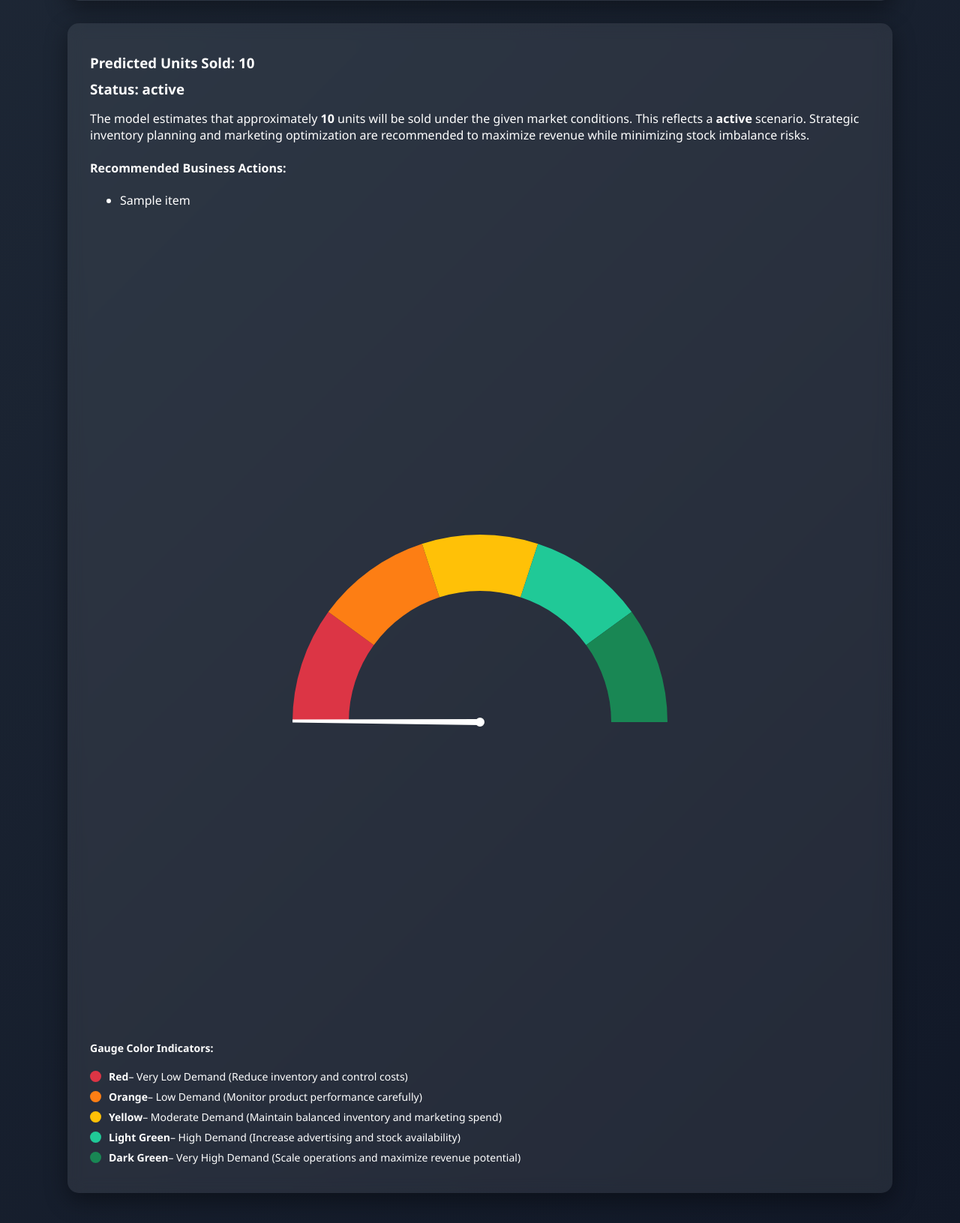
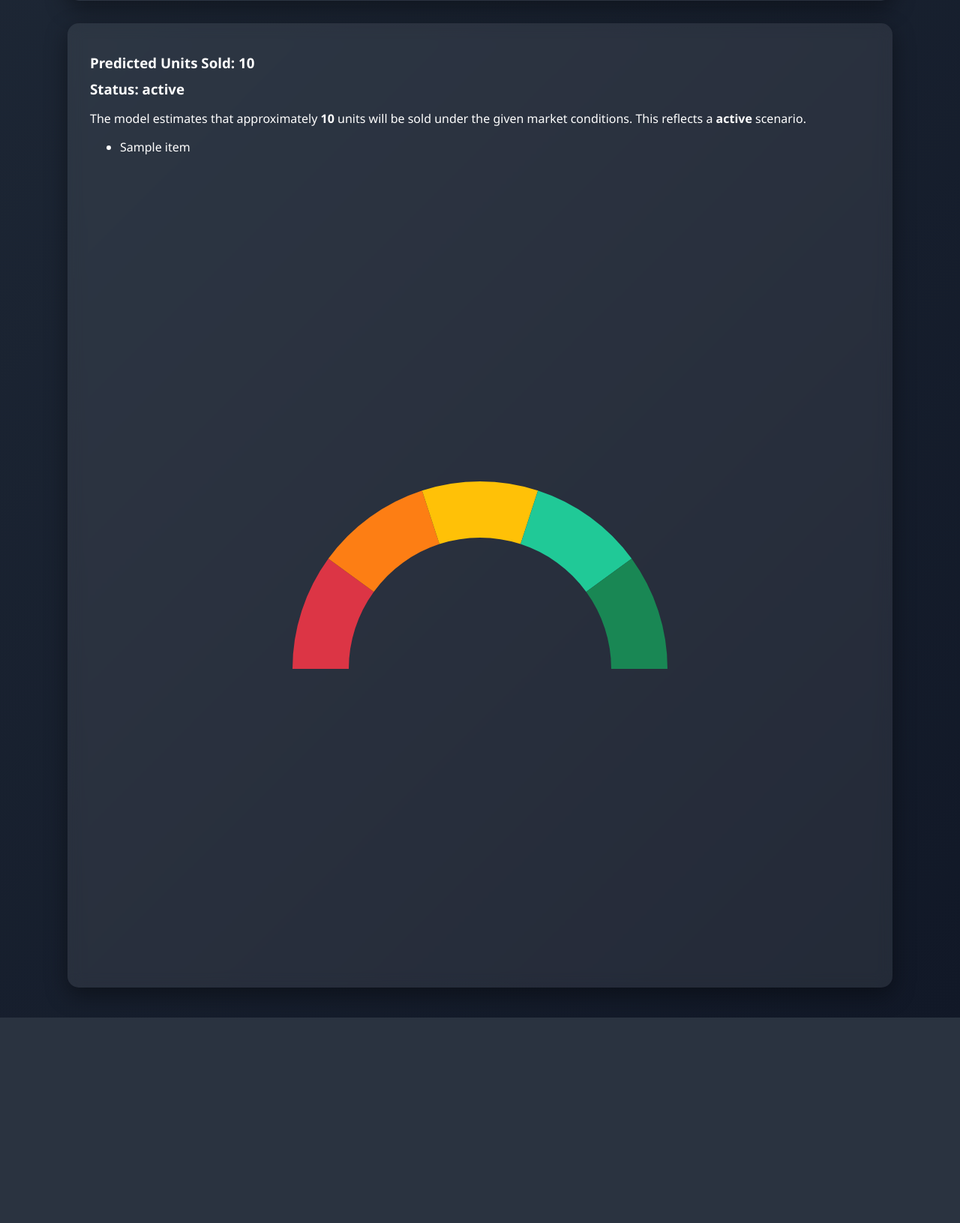
Before and after one commit to afnankhan123456/Ecommerce_demand_forecasting, a Flask app: template templates/index.html in a window 1280 px wide. Shown: the part 610-2241 px from the top of the page at 75% size. After the commit the page ends 1967 px from the top, so only its background shows below. Run offline with Flask 3, Linux system fonts and the light colour scheme; the template is opened without the code that fills it: most values are stand-ins (such as "Sample title", 1, 10 or a date in 2020); parts of the project's set-up code (start-up, migrations or seed data) failed here and were passed over.

Commit message:
Update index.html

```diff
--- a/templates/index.html
+++ b/templates/index.html
@@ -91,6 +91,15 @@
         ul {
             margin-top: 10px;
         }
+
+        .error-box {
+            background: #7f1d1d;
+            padding: 12px;
+            border-radius: 8px;
+            margin-bottom: 20px;
+            text-align: center;
+            color: #fff;
+        }
     </style>
 </head>
 
@@ -100,7 +109,14 @@
 
 <h2>Ecommerce Demand Forecast Dashboard</h2>
 
-<!-- 🔥 SINGLE INPUT FORM (Existing Preserved) -->
+<!-- 🔥 ERROR MESSAGE DISPLAY -->
+{% if error_message %}
+<div class="error-box">
+    {{ error_message }}
+</div>
+{% endif %}
+
+<!-- 🔥 SINGLE INPUT FORM -->
 <div class="card">
 <form method="POST">
 
@@ -133,18 +149,16 @@
 </form>
 </div>
 
-
-<!-- 🔥 BATCH FILE UPLOAD (New Added, Nothing Removed) -->
+<!-- 🔥 BATCH FILE UPLOAD -->
 <div class="card">
     <h3>Batch CSV Prediction</h3>
     <form method="POST" enctype="multipart/form-data">
-        <input type="file" name="file" accept=".csv" required>
+        <input type="file" name="file" id="fileInput" accept=".csv" required>
         <div class="center">
             <button type="submit">Upload CSV & Predict</button>
         </div>
     </form>
 </div>
-
 
 {% if prediction %}
 
@@ -157,11 +171,7 @@
 The model estimates that approximately
 <strong>{{ prediction }}</strong> units will be sold under the given market conditions.
 This reflects a <strong>{{ demand_status }}</strong> scenario.
-Strategic inventory planning and marketing optimization are recommended
-to maximize revenue while minimizing stock imbalance risks.
 </p>
-
-<h4>Recommended Business Actions:</h4>
 
 {% if recommendation %}
 <ul>
@@ -173,35 +183,6 @@ to maximize revenue while minimizing stock imbalance risks.
 
 <div class="center" style="margin-top:40px;">
     <canvas id="gaugeChart" style="max-width:500px;"></canvas>
-</div>
-
-<div class="legend">
-    <h4>Gauge Color Indicators:</h4>
-
-    <div class="legend-item">
-        <div class="legend-color" style="background:#dc3545;"></div>
-        <strong>Red</strong> – Very Low Demand (Reduce inventory and control costs)
-    </div>
-
-    <div class="legend-item">
-        <div class="legend-color" style="background:#fd7e14;"></div>
-        <strong>Orange</strong> – Low Demand (Monitor product performance carefully)
-    </div>
-
-    <div class="legend-item">
-        <div class="legend-color" style="background:#ffc107;"></div>
-        <strong>Yellow</strong> – Moderate Demand (Maintain balanced inventory and marketing spend)
-    </div>
-
-    <div class="legend-item">
-        <div class="legend-color" style="background:#20c997;"></div>
-        <strong>Light Green</strong> – High Demand (Increase advertising and stock availability)
-    </div>
-
-    <div class="legend-item">
-        <div class="legend-color" style="background:#198754;"></div>
-        <strong>Dark Green</strong> – Very High Demand (Scale operations and maximize revenue potential)
-    </div>
 </div>
 
 </div>
@@ -221,43 +202,10 @@ const data = {
     }]
 };
 
-const needlePlugin = {
-    id: 'needle',
-    afterDraw(chart) {
-        const {ctx, chartArea: {height}} = chart;
-        ctx.save();
-
-        const angle = Math.PI + (predictionValue / maxValue) * Math.PI;
-
-        const cx = chart.getDatasetMeta(0).data[0].x;
-        const cy = chart.getDatasetMeta(0).data[0].y;
-
-        ctx.translate(cx, cy);
-        ctx.rotate(angle);
-
-        ctx.beginPath();
-        ctx.moveTo(0, -4);
-        ctx.lineTo(height / 2 - 20, 0);
-        ctx.lineTo(0, 4);
-        ctx.fillStyle = 'white';
-        ctx.fill();
-
-        ctx.beginPath();
-        ctx.arc(0, 0, 6, 0, 2 * Math.PI);
-        ctx.fill();
-
-        ctx.restore();
-    }
-};
-
 new Chart(document.getElementById('gaugeChart'), {
     type: 'doughnut',
     data: data,
-    options: {
-        responsive: true,
-        plugins: { legend: { display: false } }
-    },
-    plugins: [needlePlugin]
+    options: { responsive: true, plugins: { legend: { display: false } } }
 });
 </script>
 
@@ -265,5 +213,22 @@ new Chart(document.getElementById('gaugeChart'), {
 
 </div>
 
+<!-- 🔥 FRONTEND FILE SIZE CHECK -->
+<script>
+document.addEventListener("DOMContentLoaded", function () {
+    const fileInput = document.getElementById("fileInput");
+
+    if (fileInput) {
+        fileInput.addEventListener("change", function () {
+            const file = this.files[0];
+            if (file && file.size > 10 * 1024 * 1024) {
+                alert("File size must be 10MB or less.");
+                this.value = "";
+            }
+        });
+    }
+});
+</script>
+
 </body>
 </html>
```
